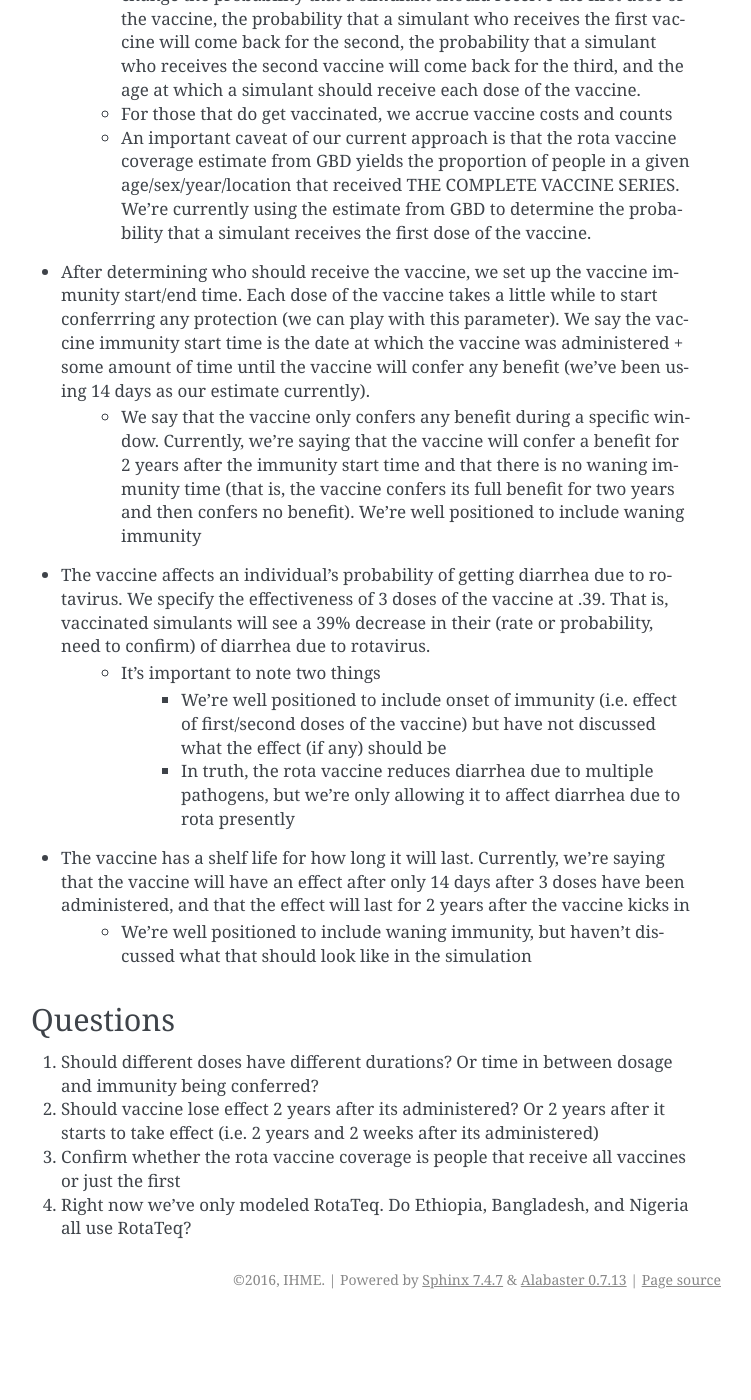
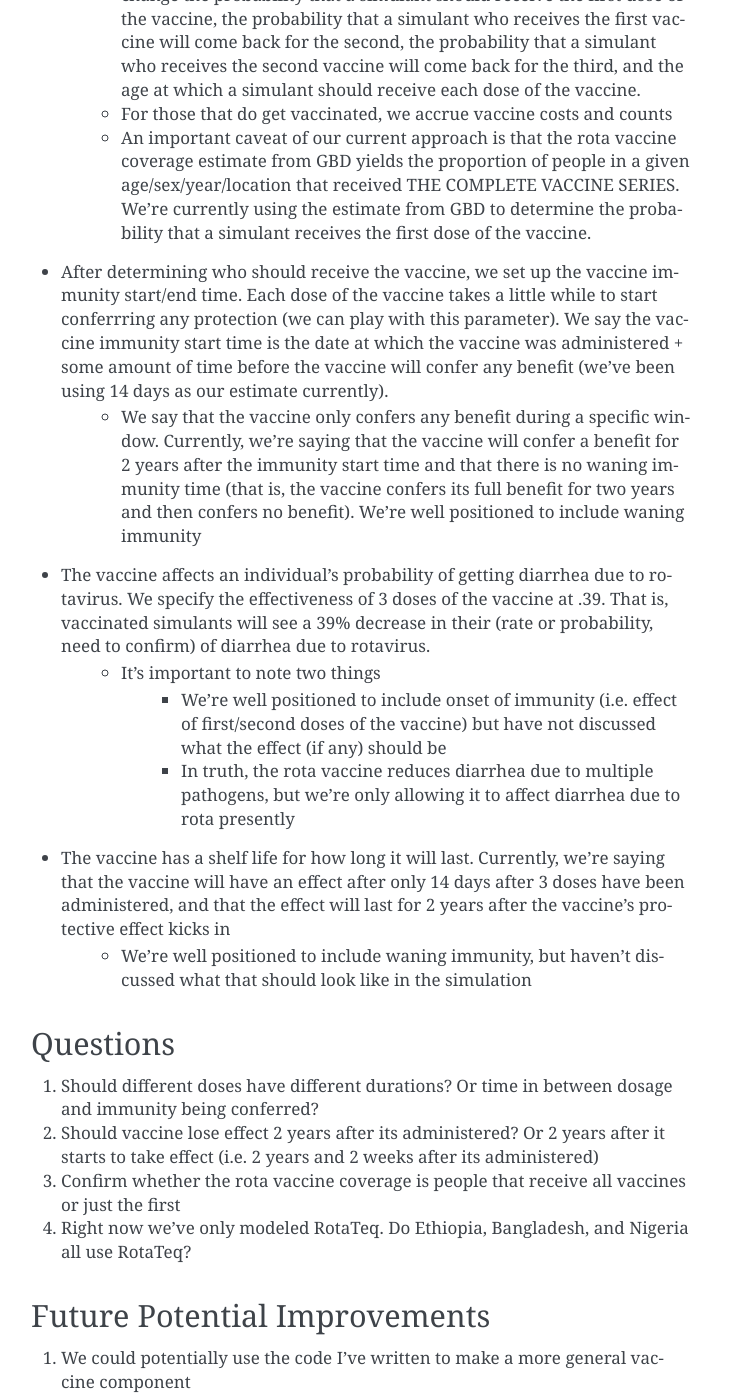
Before and after one commit to ihmeuw/vivarium_public_health, a Sphinx documentation site: the page built from docs/diarrhea_model_docs/rota_vaccine.rst, in a window 1280 px wide and 1400 px high, scrolled down 497 px. Shown: the whole window, without its empty margins (389-1140 px from the left). Built offline with Sphinx 7.4.7, drawn with Linux system fonts in a browser that asks for light colours; before the commit the page ends 1816 px from its top, so only the background shows below that; some of the changed text lies outside the part shown.

Commit message:
updated rota vaccine docs

```diff
--- a/docs/diarrhea_model_docs/rota_vaccine.rst
+++ b/docs/diarrhea_model_docs/rota_vaccine.rst
@@ -5,14 +5,14 @@ Rotavirus Vaccine Intervention
     - There are several parameters that we can change here. We can change the probability that a simulant should receive the first dose of the vaccine, the probability that a simulant who receives the first vaccine will come back for the second, the probability that a simulant who receives the second vaccine will come back for the third, and the age at which a simulant should receive each dose of the vaccine.
     - For those that do get vaccinated, we accrue vaccine costs and counts
     - An important caveat of our current approach is that the rota vaccine coverage estimate from GBD yields the proportion of people in a given age/sex/year/location that received THE COMPLETE VACCINE SERIES. We're currently using the estimate from GBD to determine the probability that a simulant receives the first dose of the vaccine.
-- After determining who should receive the vaccine, we set up the vaccine immunity start/end time. Each dose of the vaccine takes a little while to start conferrring any protection (we can play with this parameter). We say the vaccine immunity start time is the date at which the vaccine was administered + some amount of time until the vaccine will confer any benefit (we've been using 14 days as our estimate currently).
+- After determining who should receive the vaccine, we set up the vaccine immunity start/end time. Each dose of the vaccine takes a little while to start conferrring any protection (we can play with this parameter). We say the vaccine immunity start time is the date at which the vaccine was administered + some amount of time before the vaccine will confer any benefit (we've been using 14 days as our estimate currently).
     - We say that the vaccine only confers any benefit during a specific window. Currently, we're saying that the vaccine will confer
       a benefit for 2 years after the immunity start time and that there is no waning immunity time (that is, the vaccine confers its full benefit for two years and then confers no benefit). We're well positioned to include waning immunity
 - The vaccine affects an individual's probability of getting diarrhea due to rotavirus. We specify the effectiveness of 3 doses of the vaccine at .39. That is, vaccinated simulants will see a 39% decrease in their (rate or probability, need to confirm) of diarrhea due to rotavirus.
     - It's important to note two things
         - We're well positioned to include onset of immunity (i.e. effect of first/second doses of the vaccine) but have not discussed what the effect (if any) should be
         - In truth, the rota vaccine reduces diarrhea due to multiple pathogens, but we're only allowing it to affect diarrhea due to rota presently
-- The vaccine has a shelf life for how long it will last. Currently, we're saying that the vaccine will have an effect after only 14 days after 3 doses have been administered, and that the effect will last for 2 years after the vaccine kicks in
+- The vaccine has a shelf life for how long it will last. Currently, we're saying that the vaccine will have an effect after only 14 days after 3 doses have been administered, and that the effect will last for 2 years after the vaccine's protective effect kicks in
     - We're well positioned to include waning immunity, but haven't discussed what that should look like in the simulation
 
 
@@ -22,3 +22,7 @@ Questions
 2. Should vaccine lose effect 2 years after its administered? Or 2 years after it starts to take effect (i.e. 2 years and 2 weeks after its administered)
 3. Confirm whether the rota vaccine coverage is people that receive all vaccines or just the first
 4. Right now we've only modeled RotaTeq. Do Ethiopia, Bangladesh, and Nigeria all use RotaTeq?
+
+Future Potential Improvements
+*****************************
+1. We could potentially use the code I've written to make a more general vaccine component
```
